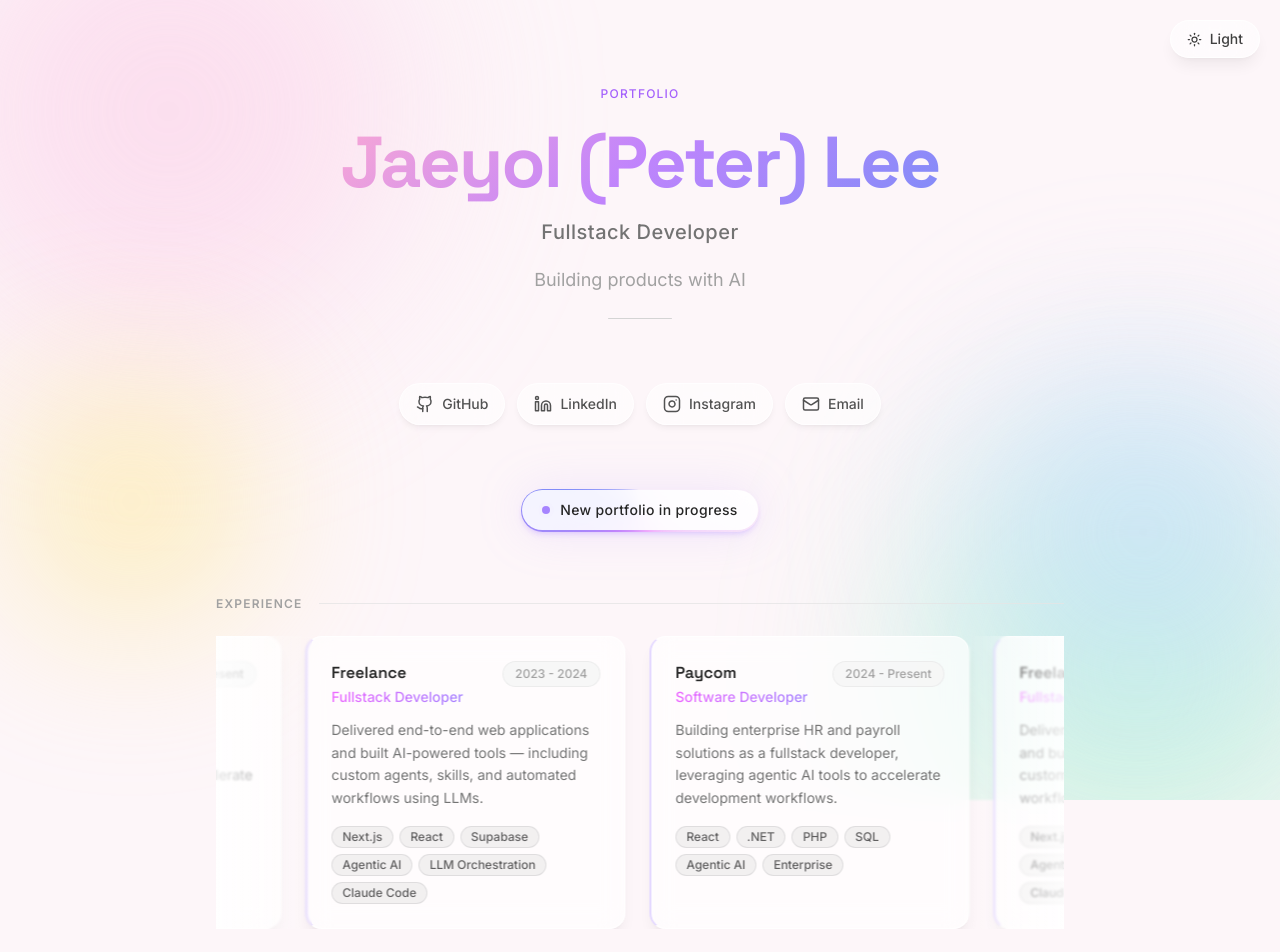
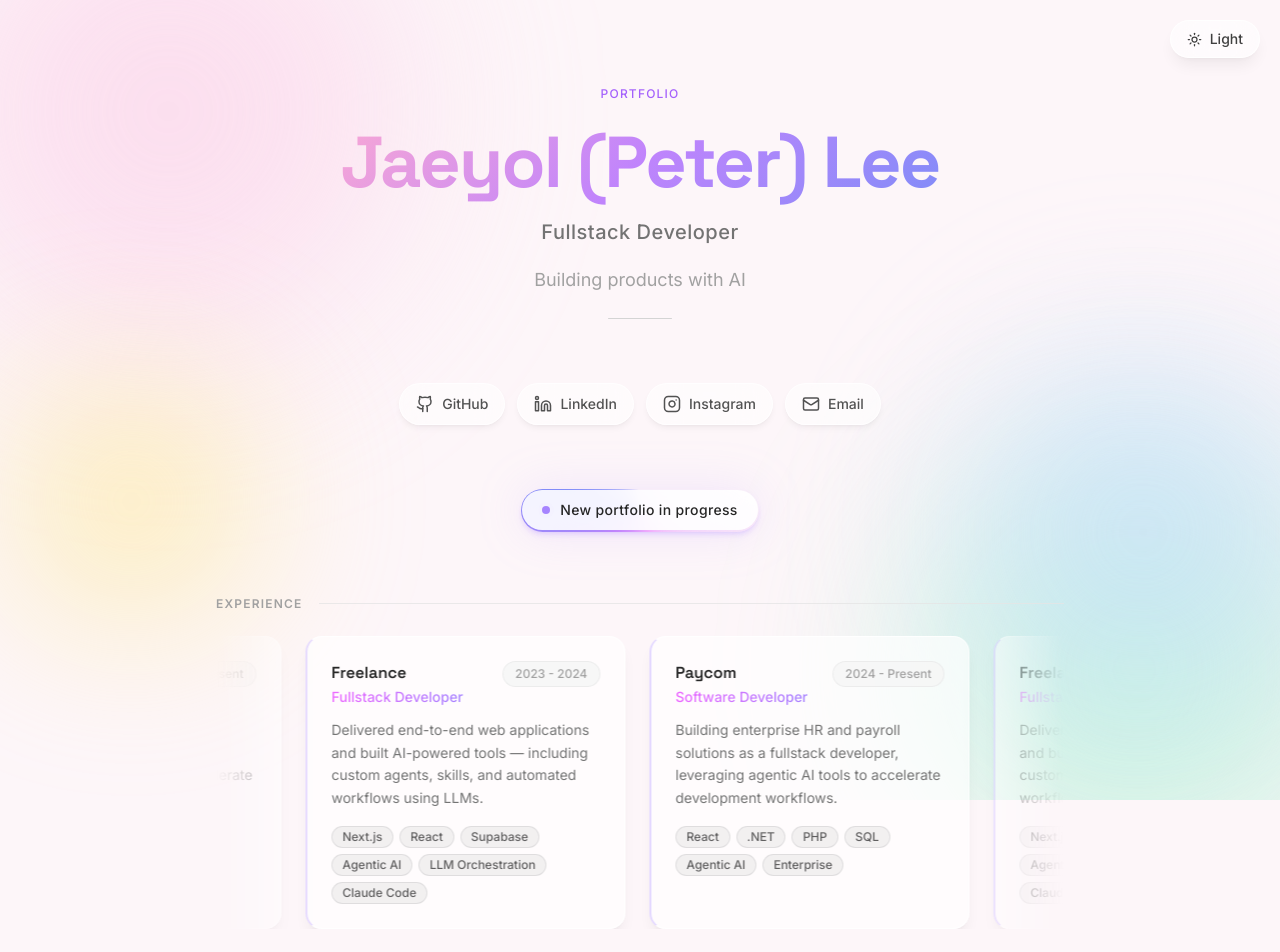
Before and after one commit to yiwoduf/leeable-homepage, a React (Vite) app: page / in a window 1280 px wide. Shown: the top 952 px of the page. Built offline with nearby package versions, Linux system fonts and the light colour scheme.

Commit message:
Fix carousel edge fade using mask-image instead of overlay divs
Replaces bg-gradient overlays with CSS mask-image for a cleaner,
background-agnostic fade that works seamlessly in both light and dark mode.

```diff
--- a/src/components/ExperienceSection.tsx
+++ b/src/components/ExperienceSection.tsx
@@ -94,21 +94,11 @@ export const ExperienceSection = () => {
       <motion.div
         variants={headerVariants}
         className="relative overflow-hidden w-full"
+        style={{
+          maskImage: "linear-gradient(to right, transparent 0%, black 12%, black 88%, transparent 100%)",
+          WebkitMaskImage: "linear-gradient(to right, transparent 0%, black 12%, black 88%, transparent 100%)",
+        }}
       >
-        {/* Left fade overlay */}
-        <div className="pointer-events-none absolute left-0 top-0 h-full w-24 z-10
-          bg-gradient-to-r
-          dark:from-neutral-950/80 dark:via-neutral-950/40 dark:to-transparent
-          from-white/80 via-white/40 to-transparent
-          backdrop-blur-[1px]" />
-
-        {/* Right fade overlay */}
-        <div className="pointer-events-none absolute right-0 top-0 h-full w-24 z-10
-          bg-gradient-to-l
-          dark:from-neutral-950/80 dark:via-neutral-950/40 dark:to-transparent
-          from-white/80 via-white/40 to-transparent
-          backdrop-blur-[1px]" />
-
         <div
           className="flex gap-6 animate-marquee"
           style={{ width: "max-content" }}
```
